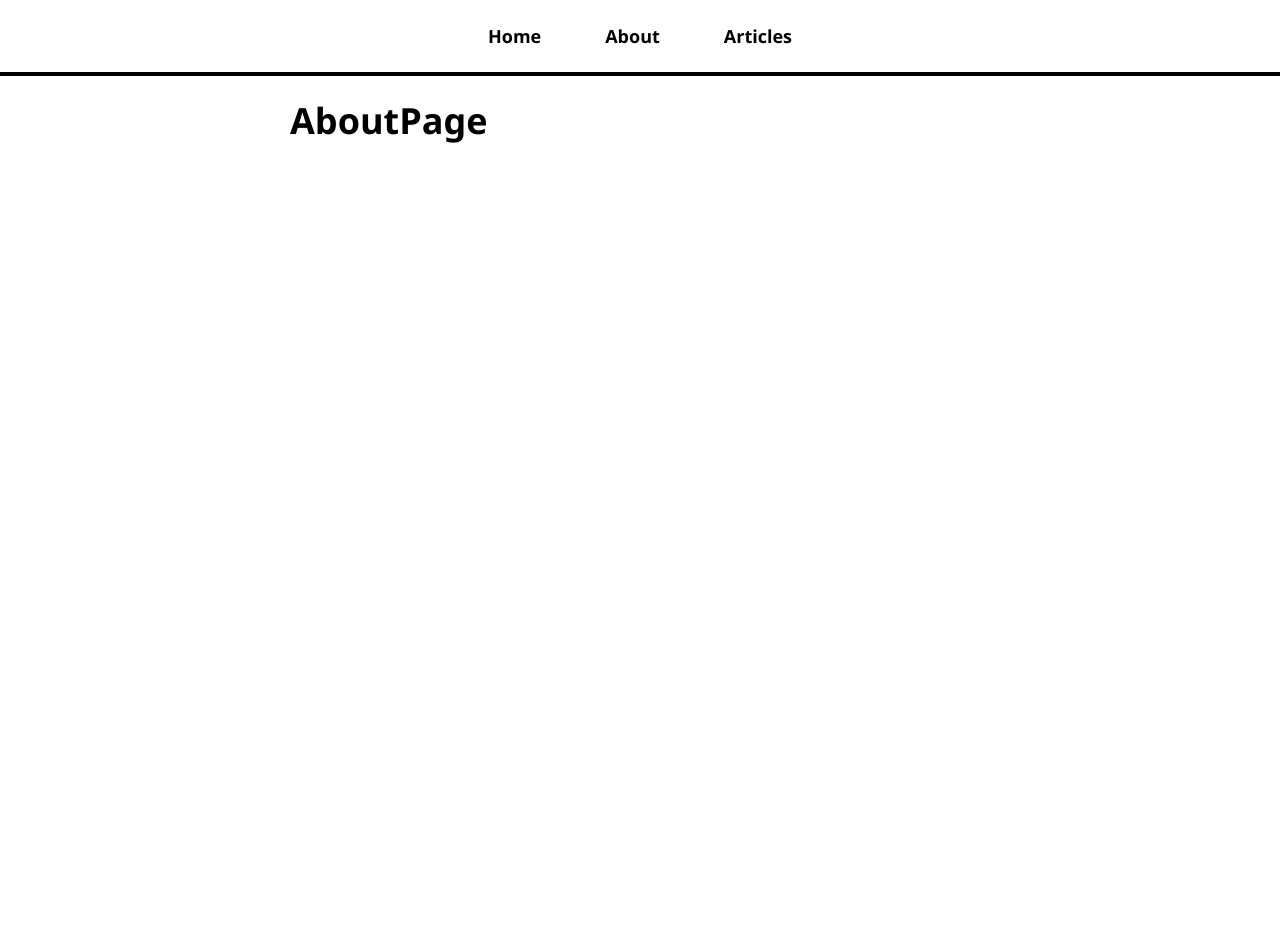
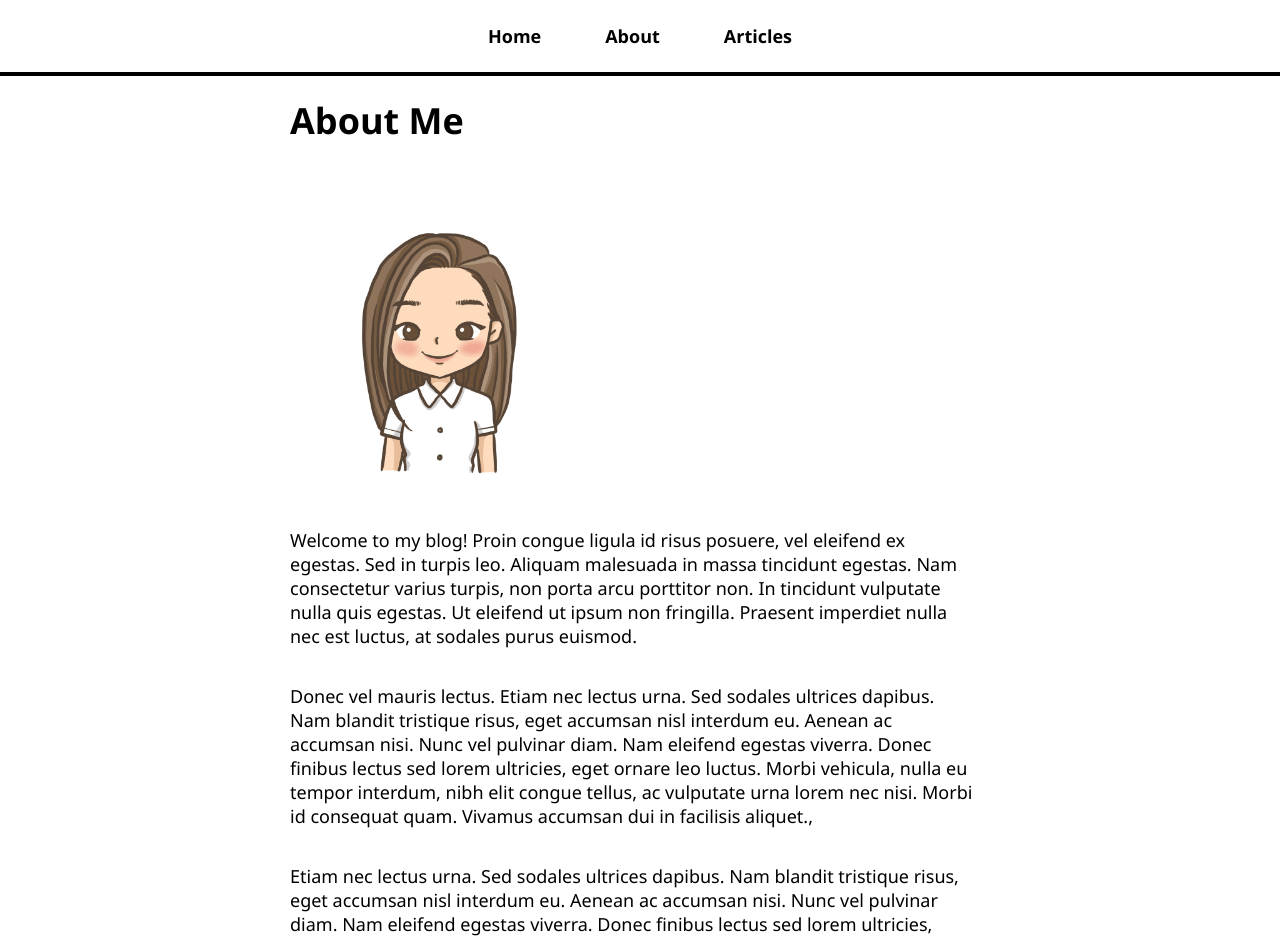
Before and after one commit to vaishnavi-3969/React-Blog, a React (Create React App) app: page /about in a window 1280 px wide. Shown: the top 939 px of the page. Before the commit the page ends 800 px from the top, so only its background shows below. Built offline with nearby package versions, Linux system fonts and the light colour scheme.

Commit message:
updated pages

```diff
--- a/src/App.js
+++ b/src/App.js
@@ -19,6 +19,7 @@
             <Route path="/articles/:articleId" element={<ArticlePage />} />
             <Route path="/articles" element={<ArticlesListPage />} />
             <Route path="/pageNotFound" element={<NotFoundPage />} />
+            <Route path="*" element={<NotFoundPage/>}/>
           </Routes>
         </div>
       </div>
--- a/src/pages/AboutPage.js
+++ b/src/pages/AboutPage.js
@@ -1,7 +1,35 @@
-import React from 'react'
+import React from 'react';
+import profile from '../assets/profile.jpg';
 
 export default function AboutPage() {
   return (
-    <h1>AboutPage</h1>
+    <>
+    <h1>About Me</h1>
+    <p><img src={profile} alt='profile' height='300px'/></p>
+    <p>
+        Welcome to my blog! Proin congue
+        ligula id risus posuere, vel eleifend ex egestas. Sed in turpis leo.
+        Aliquam malesuada in massa tincidunt egestas. Nam consectetur varius turpis,
+        non porta arcu porttitor non. In tincidunt vulputate nulla quis egestas. Ut
+        eleifend ut ipsum non fringilla. Praesent imperdiet nulla nec est luctus, at
+        sodales purus euismod.
+    </p>
+    <p>
+        Donec vel mauris lectus. Etiam nec lectus urna. Sed sodales ultrices dapibus.
+        Nam blandit tristique risus, eget accumsan nisl interdum eu. Aenean ac accumsan
+        nisi. Nunc vel pulvinar diam. Nam eleifend egestas viverra. Donec finibus lectus
+        sed lorem ultricies, eget ornare leo luctus. Morbi vehicula, nulla eu tempor
+        interdum, nibh elit congue tellus, ac vulputate urna lorem nec nisi. Morbi id
+        consequat quam. Vivamus accumsan dui in facilisis aliquet.,
+    </p>
+    <p>
+        Etiam nec lectus urna. Sed sodales ultrices dapibus.
+        Nam blandit tristique risus, eget accumsan nisl interdum eu. Aenean ac accumsan
+        nisi. Nunc vel pulvinar diam. Nam eleifend egestas viverra. Donec finibus lectus
+        sed lorem ultricies, eget ornare leo luctus. Morbi vehicula, nulla eu tempor
+        interdum, nibh elit congue tellus, ac vulputate urna lorem nec nisi. Morbi id
+        consequat quam. Vivamus accumsan dui in facilisis aliquet.,
+    </p>
+    </>
   )
 }
--- a/src/pages/ArticlePage.js
+++ b/src/pages/ArticlePage.js
@@ -1,10 +1,13 @@
 import { useParams } from 'react-router-dom';
 import articles from './article-content';
+import NotFoundPage from './NotFoundPage';
 
 const ArticlePage = () => {
     const { articleId } = useParams();
     const article = articles.find(article => article.name === articleId);
-
+    if(!article){
+        <NotFoundPage/>
+    }
     return (
         <>
         <h1>{article.title}</h1>
--- a/src/pages/HomePage.js
+++ b/src/pages/HomePage.js
@@ -1,14 +1,37 @@
-const HomePage = () =>{
-    return (
+const HomePage = () =>
+     (
         <>
         <h1>My Awesome Blog</h1>
         <p>Welcome to my blog!</p>
         <div className="homePage">
-            <h2>Home Page</h2>
-            <p>This is the home page</p>
+            <h2>Welcome to my blog!</h2>
+            <p>
+        Welcome to my blog! Proin congue
+        ligula id risus posuere, vel eleifend ex egestas. Sed in turpis leo.
+        Aliquam malesuada in massa tincidunt egestas. Nam consectetur varius turpis,
+        non porta arcu porttitor non. In tincidunt vulputate nulla quis egestas. Ut
+        eleifend ut ipsum non fringilla. Praesent imperdiet nulla nec est luctus, at
+        sodales purus euismod.
+    </p>
+    <p>
+        Donec vel mauris lectus. Etiam nec lectus urna. Sed sodales ultrices dapibus.
+        Nam blandit tristique risus, eget accumsan nisl interdum eu. Aenean ac accumsan
+        nisi. Nunc vel pulvinar diam. Nam eleifend egestas viverra. Donec finibus lectus
+        sed lorem ultricies, eget ornare leo luctus. Morbi vehicula, nulla eu tempor
+        interdum, nibh elit congue tellus, ac vulputate urna lorem nec nisi. Morbi id
+        consequat quam. Vivamus accumsan dui in facilisis aliquet.,
+    </p>
+    <p>
+        Etiam nec lectus urna. Sed sodales ultrices dapibus.
+        Nam blandit tristique risus, eget accumsan nisl interdum eu. Aenean ac accumsan
+        nisi. Nunc vel pulvinar diam. Nam eleifend egestas viverra. Donec finibus lectus
+        sed lorem ultricies, eget ornare leo luctus. Morbi vehicula, nulla eu tempor
+        interdum, nibh elit congue tellus, ac vulputate urna lorem nec nisi. Morbi id
+        consequat quam. Vivamus accumsan dui in facilisis aliquet.,
+    </p>
         </div>
         </>
     );
-}
+
 
 export default HomePage;
--- a/src/pages/NotFoundPage.js
+++ b/src/pages/NotFoundPage.js
@@ -1,7 +1,9 @@
 import React from 'react'
 
-export default function NotFoundPage() {
-  return (
-    <h1>NotFoundPage</h1>
+const NotFoundPage=()=>
+   (
+    <h1>404: Page Not Found!</h1>
   )
-}
+
+
+  export default NotFoundPage;
```
Also changed, not shown: src/assets/profile.jpg (added).
